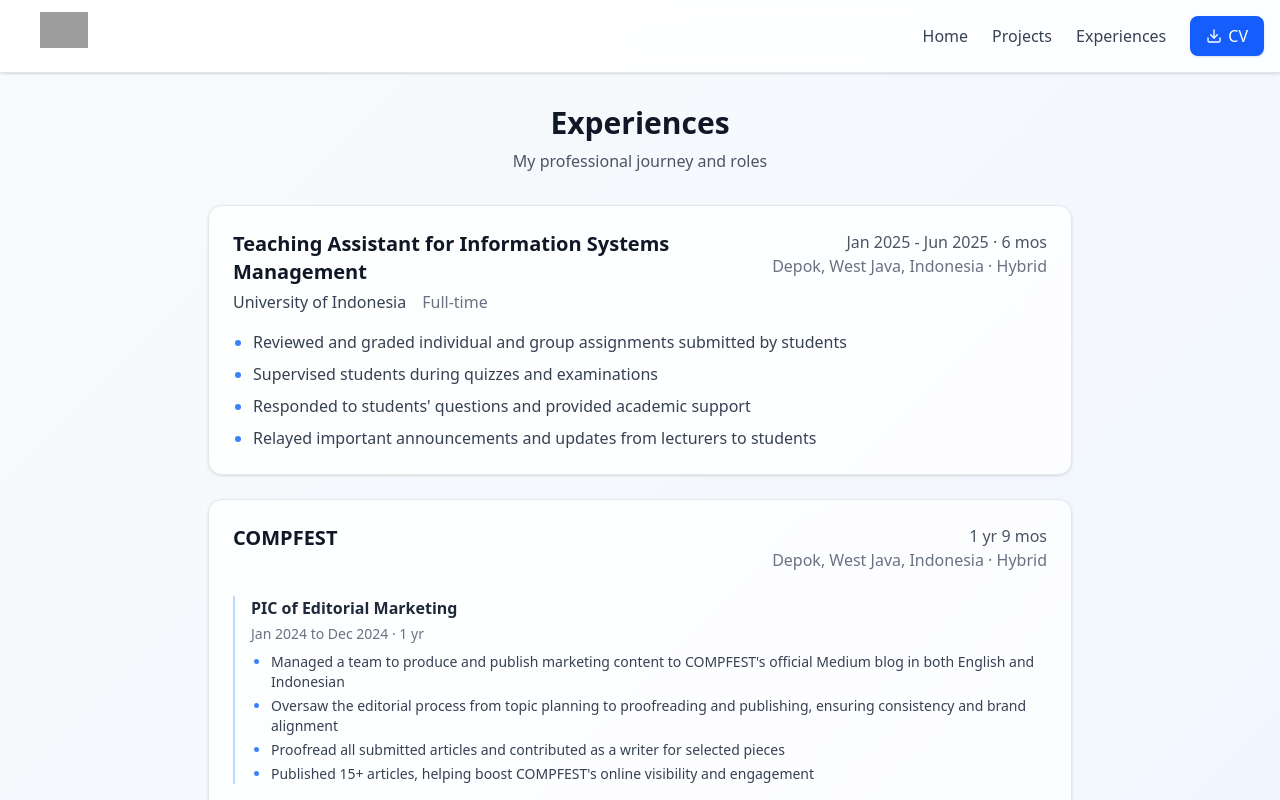
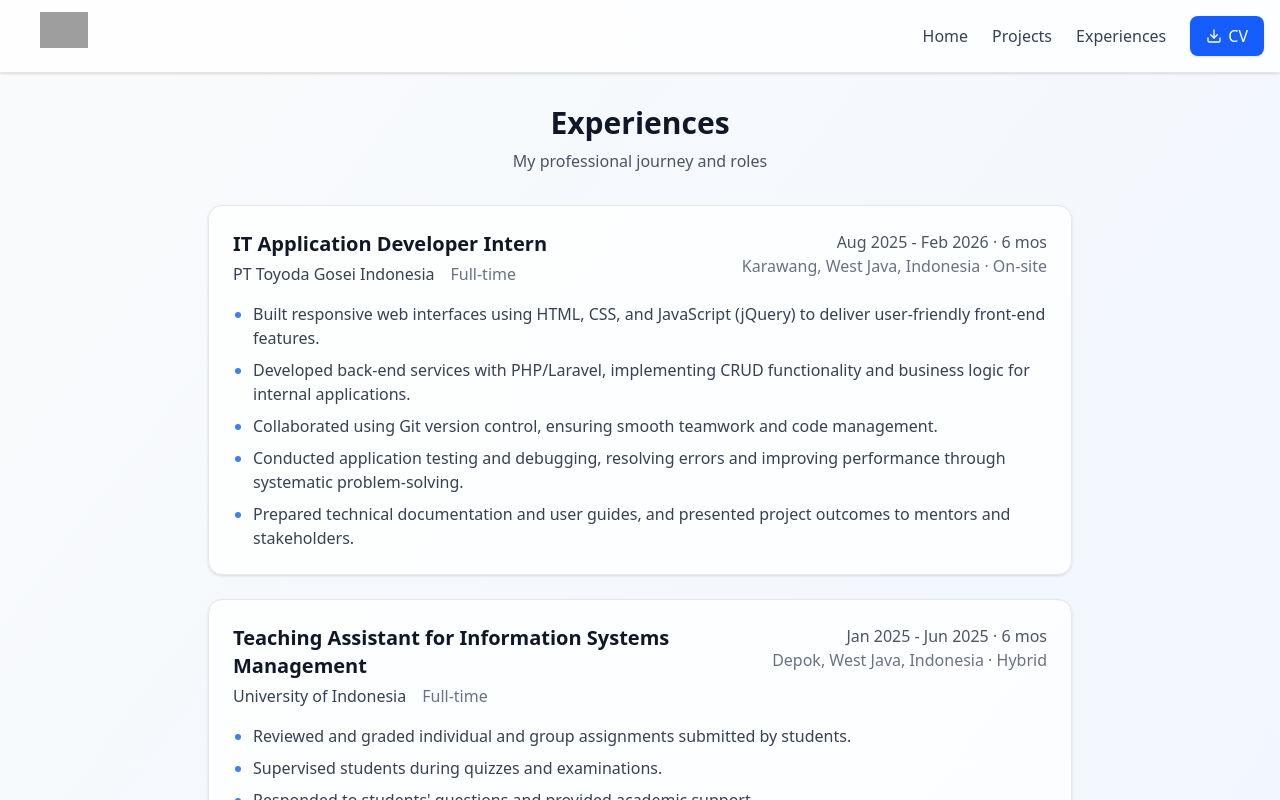
Before and after one commit to audricjohansyah/portfolio, a Next.js app: page /experiences in a window 1280 px wide. Shown: the top 800 px of the page. Built offline with nearby package versions, Linux system fonts and the light colour scheme; grey boxes are pictures that could not be loaded.

Commit message:
feat: update experience page, home page, and cv

```diff
--- a/src/app/experiences/page.js
+++ b/src/app/experiences/page.js
@@ -8,16 +8,30 @@ export default function ExperiencePage() {
   const [isLoading, setIsLoading] = useState(true)
   const experiences = [
     {
+      title: "IT Application Developer Intern",
+      organization: "PT Toyoda Gosei Indonesia",
+      type: "Full-time",
+      duration: "Aug 2025 - Feb 2026 · 6 mos",
+      location: "Karawang, West Java, Indonesia · On-site",
+      bullets: [
+        "Built responsive web interfaces using HTML, CSS, and JavaScript (jQuery) to deliver user-friendly front-end features.",
+        "Developed back-end services with PHP/Laravel, implementing CRUD functionality and business logic for internal applications.",
+        "Collaborated using Git version control, ensuring smooth teamwork and code management.",
+        "Conducted application testing and debugging, resolving errors and improving performance through systematic problem-solving.  ",
+        "Prepared technical documentation and user guides, and presented project outcomes to mentors and stakeholders."
+      ]
+    },
+    {
       title: "Teaching Assistant for Information Systems Management",
       organization: "University of Indonesia",
       type: "Full-time",
       duration: "Jan 2025 - Jun 2025 · 6 mos",
       location: "Depok, West Java, Indonesia · Hybrid",
       bullets: [
-        "Reviewed and graded individual and group assignments submitted by students",
-        "Supervised students during quizzes and examinations",
-        "Responded to students' questions and provided academic support",
-        "Relayed important announcements and updates from lecturers to students"
+        "Reviewed and graded individual and group assignments submitted by students.",
+        "Supervised students during quizzes and examinations.",
+        "Responded to students' questions and provided academic support.",
+        "Relayed important announcements and updates from lecturers to students."
       ]
     },
     {
@@ -31,18 +45,18 @@ export default function ExperiencePage() {
           title: "PIC of Editorial Marketing",
           duration: "Jan 2024 to Dec 2024 · 1 yr",
           bullets: [
-            "Managed a team to produce and publish marketing content to COMPFEST's official Medium blog in both English and Indonesian",
-            "Oversaw the editorial process from topic planning to proofreading and publishing, ensuring consistency and brand alignment",
-            "Proofread all submitted articles and contributed as a writer for selected pieces",
-            "Published 15+ articles, helping boost COMPFEST's online visibility and engagement"
+            "Managed a team to produce and publish marketing content to COMPFEST's official Medium blog in both English and Indonesian.",
+            "Oversaw the editorial process from topic planning to proofreading and publishing, ensuring consistency and brand alignment.",
+            "Proofread all submitted articles and contributed as a writer for selected pieces.",
+            "Published 15+ articles, helping boost COMPFEST's online visibility and engagement."
           ]
         },
         {
           title: "Staff of Editorial Marketing",
           duration: "Apr 2023 to Dec 2023 · 9 mos",
           bullets: [
-            "Contributed articles to COMPFEST's official Medium blog in both Indonesian and English",
-            "Delivered high-quality, well-researched, and engaging content to support the event's digital presence"
+            "Contributed articles to COMPFEST's official Medium blog in both Indonesian and English.",
+            "Delivered high-quality, well-researched, and engaging content to support the event's digital presence."
           ]
         }
       ]
@@ -54,8 +68,8 @@ export default function ExperiencePage() {
       duration: "Jan 2023 to Jan 2024 · 1 yr 1 mo",
       location: "Depok, West Java, Indonesia · On-site",
       bullets: [
-        "Assisted in planning and organizing events to foster community and strengthen relationships among KMK Fasilkom UI members",
-        "Collaborated with fellow committees to develop engaging event concepts and activities"
+        "Assisted in planning and organizing events to foster community and strengthen relationships among KMK Fasilkom UI members.",
+        "Collaborated with fellow committees to develop engaging event concepts and activities."
       ]
     }
   ]
--- a/src/app/layout.js
+++ b/src/app/layout.js
@@ -13,7 +13,7 @@ const geistMono = Geist_Mono({
 
 export const metadata = {
   title: "Alexander Audric Johansyah's Portfolio",
-  description: "Generated by create next app",
+  description: "My Personal Portfolio",
   icons:{
     icon: "/AAJ.ico",
   }
--- a/src/app/page.js
+++ b/src/app/page.js
@@ -7,31 +7,38 @@ import Image from 'next/image';
 import {
   FaJava, FaPython, FaHtml5, FaCss3Alt, FaReact,
   FaGithub, FaLinkedin, FaInstagram, FaLine,
-  FaDiscord, FaWhatsapp, FaSpotify, FaEnvelope, FaGitAlt
+  FaDiscord, FaWhatsapp, FaSpotify, FaEnvelope, FaGitAlt,
+  FaLaravel, FaDocker, FaBootstrap
 } from 'react-icons/fa'
 import {
   SiFlutter,
   SiDjango,
-  SiSpringboot,
-  SiPostgresql,
+  SiSpring ,
   SiTableau,
   SiGooglecloud,
+  SiPhp
 } from 'react-icons/si';
-import { RiNextjsFill } from "react-icons/ri";
+import { RiNextjsFill, RiTailwindCssFill } from "react-icons/ri";
+import { BiLogoPostgresql } from "react-icons/bi";
 
 const skills = [
   { icon: <FaPython size={32} style={{ color: '#3776AB' }} />, url: 'https://www.python.org/', name: 'Python' },
   { icon: <FaJava size={32} style={{ color: '#ED1D25' }} />, url: 'https://www.java.com/', name: 'Java' },
+  { icon: <SiPhp size={32} style={{ color: '#777BB3' }} />, url: 'https://www.php.net/', name: 'PHP' },
   { icon: <SiFlutter size={32} style={{ color: '#02569B' }} />, url: 'https://flutter.dev/', name: 'Flutter' },
   { icon: <FaGitAlt size={32} style={{ color: '#F05032' }} />, url: 'https://git-scm.com/', name: 'Git' },
   { icon: <SiDjango size={32} style={{ color: '#092E20' }} />, url: 'https://www.djangoproject.com/', name: 'Django' },
-  { icon: <SiSpringboot size={32} style={{ color: '#6DB33F' }} />, url: 'https://spring.io/projects/spring-boot', name: 'Spring' },
-  { icon: <SiPostgresql size={32} style={{ color: '#336791' }} />, url: 'https://www.postgresql.org/', name: 'PostgreSQL' },
+  {icon: <FaLaravel size={32} style={{ color: '#FF2D20' }} />, url: 'https://laravel.com/', name: 'Laravel' },
+  { icon: <SiSpring  size={32} style={{ color: '#6DB33F' }} />, url: 'https://spring.io/projects/spring-boot', name: 'Spring' },
+  { icon: <BiLogoPostgresql size={32} style={{ color: '#336791' }} />, url: 'https://www.postgresql.org/', name: 'PostgreSQL' },
+  { icon: <FaHtml5 size={32} style={{ color: '#E34F26' }} />, url: 'https://developer.mozilla.org/en-US/docs/Web/HTML', name: 'HTML' },
   { icon: <FaCss3Alt size={32} style={{ color: '#1572B6' }} />, url: 'https://developer.mozilla.org/en-US/docs/Web/CSS', name: 'CSS' },
-  { icon: <FaHtml5 size={32} style={{ color: '#E34F26' }} />, url: 'https://developer.mozilla.org/en-US/docs/Web/HTML', name: 'HTML' },
+  {icon: <FaBootstrap size={32} style={{ color: '#7952B3' }} />, url: 'https://getbootstrap.com/', name: 'Bootstrap' },
+  {icon: <RiTailwindCssFill size={32} style={{ color: '#06B6D4' }} />, url: 'https://tailwindcss.com/', name: 'Tailwind CSS' },
   { icon: <SiTableau size={32} style={{ color: '#E97627' }} />, url: 'https://www.tableau.com/', name: 'Tableau' },
   { icon: <FaReact size={32} style={{ color: '#61DAFB' }} />, url: 'https://react.dev/', name: 'React' },
   { icon: <SiGooglecloud size={32} style={{ color: '#4285F4' }} />, url: 'https://cloud.google.com/', name: 'GCP' },
+  { icon: <FaDocker size={32} style={{ color: '#2496ED' }} />, url: 'https://www.docker.com/', name: 'Docker' },
   { icon: <RiNextjsFill size={32} style={{ color: '#000000' }} />, url: 'https://nextjs.org/', name: 'Next.js' },
   {
     icon: (
@@ -47,7 +54,7 @@ const skills = [
     ),
     url: 'https://powerbi.microsoft.com/',
     name: 'Power BI'
-  }
+  },
 ];
 
 const contacts = [
--- a/src/components/Navbar.js
+++ b/src/components/Navbar.js
@@ -65,8 +65,8 @@ export default function Navbar() {
             initial={{ opacity: 0, y: -10 }}
             animate={{ opacity: 1, y: 0 }}
             transition={{ delay: 0.5 }}
-            href="/Alexander Audric Johansyah - CV.pdf"
-            download="Alexander Audric Johansyah - CV.pdf"
+            href="/Alexander Audric Johansyah - Resume.pdf"
+            download="Alexander Audric Johansyah - Resume.pdf"
             className="flex items-center gap-1.5 px-3 py-1.5 lg:px-4 lg:py-2 text-sm lg:text-base bg-blue-600 text-white rounded-md hover:bg-blue-700 transition-colors shadow-sm"
             whileHover={{ scale: 1.05 }}
             whileTap={{ scale: 0.95 }}
```
Also changed, not shown: 2 other files (tests, documents, lock files or other folders).
